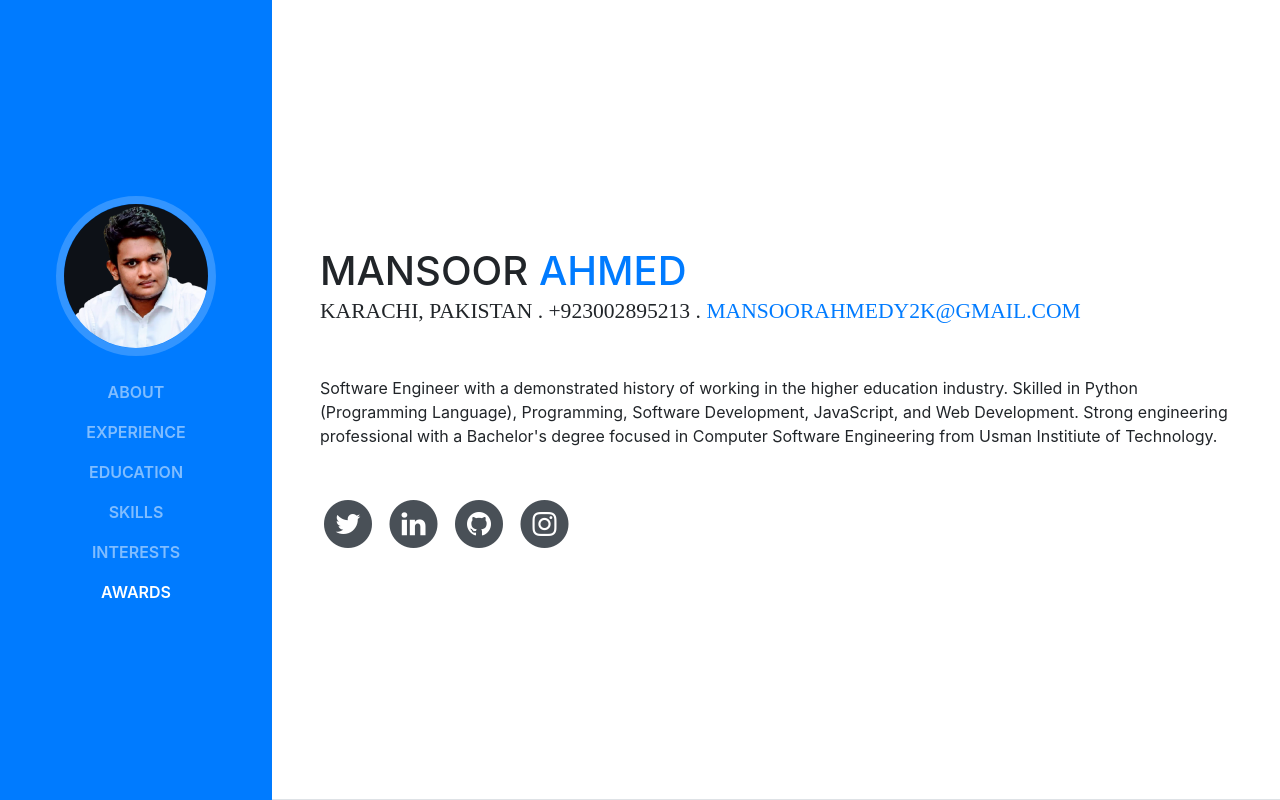
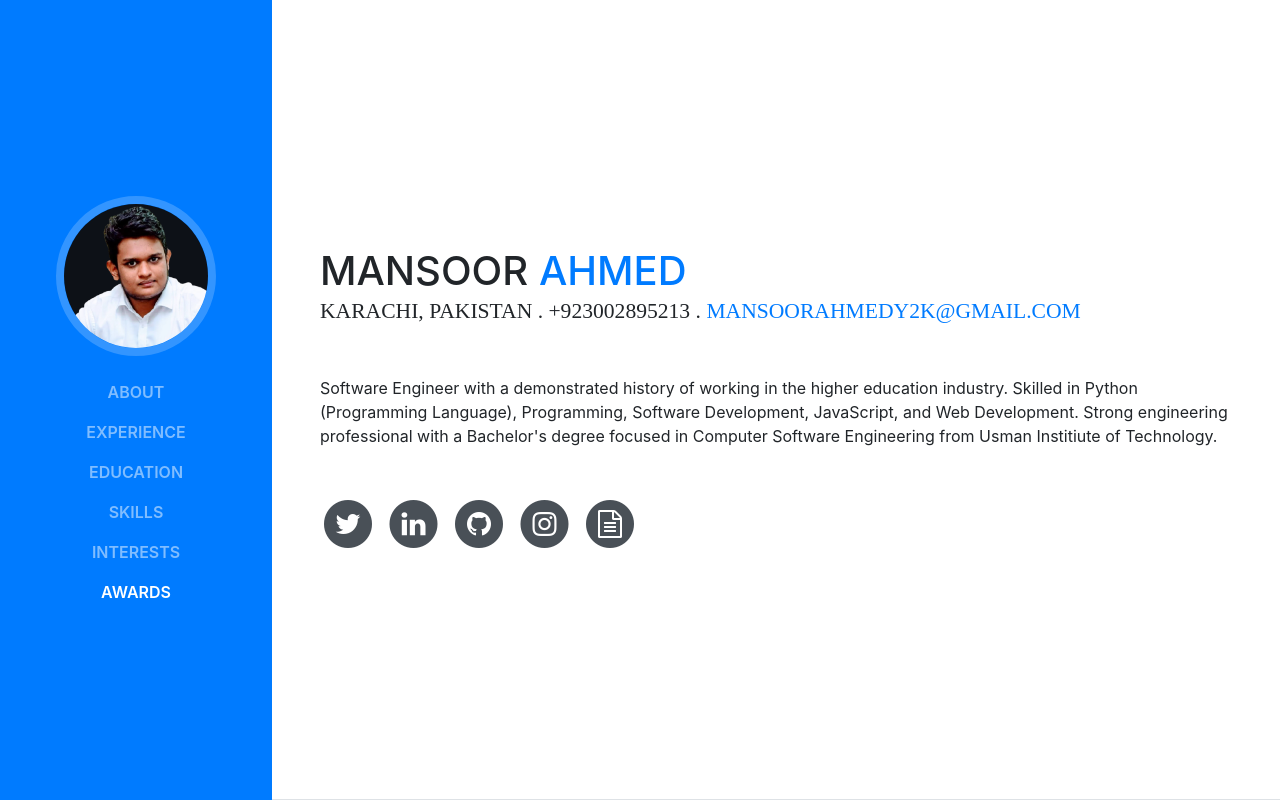
Before and after one commit to mans00rahmed/mans00rahmed.github.io, a website with bundled scripts: page index.html in a window 1280 px wide. Shown: the top 800 px of the page. Built offline with nearby package versions, Linux system fonts and the light colour scheme; a web font is replaced by a local one.

Commit message:
Update index.html

```diff
--- a/index.html
+++ b/index.html
@@ -145,6 +145,14 @@
                 <span class="fa-stack fa-lg">
                   <i class="fa fa-circle fa-stack-2x"></i>
                   <i class="fa fa-instagram fa-stack-1x fa-inverse"></i>
+                </span>
+              </a>
+            </li>
+             <li class="list-inline-item">
+              <a href="https://cv-mansoor.tiiny.site/">
+                <span class="fa-stack fa-lg">
+                  <i class="fa fa-circle fa-stack-2x"></i>
+                  <i class="fa fa-file-text-o fa-stack-1x fa-inverse"></i>
                 </span>
               </a>
             </li>
```
